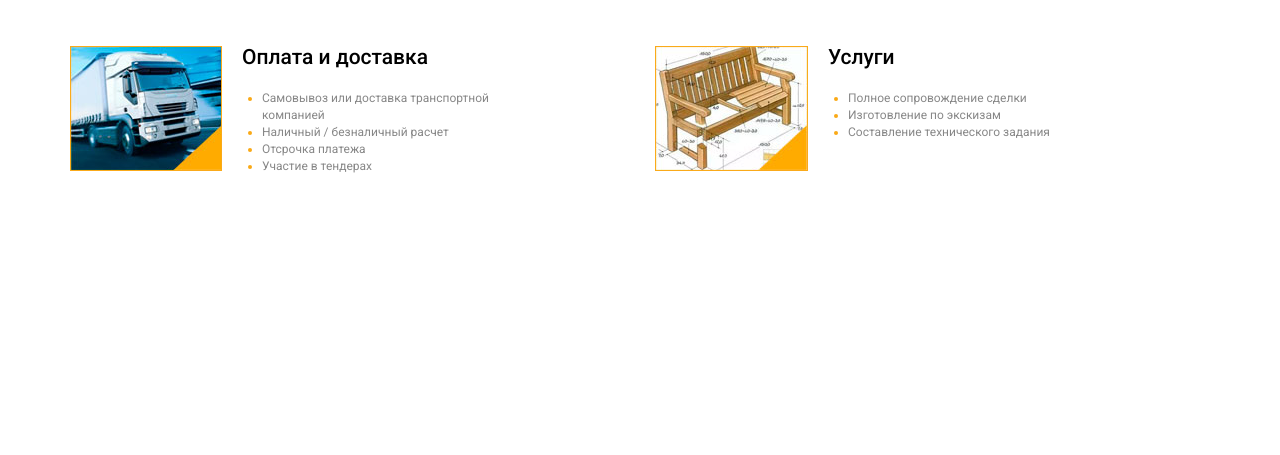
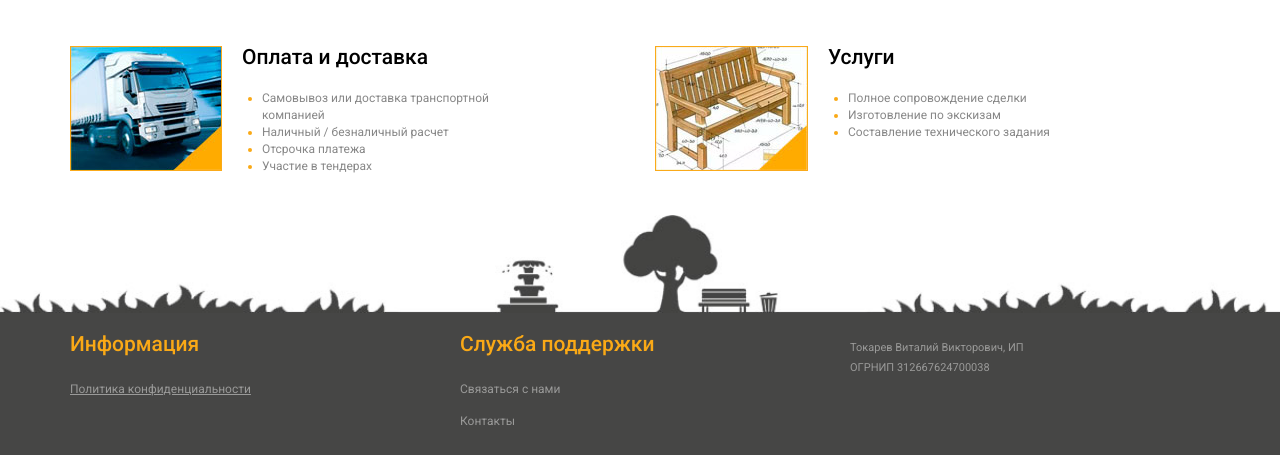
Before and after one commit to IP-CAM/Garden-Park-Furniture-Theme-for-Opencart, a PHP site: page / in a window 1280 px wide. Shown: the part 2566-3021 px from the top of the page. Before the commit the page ends 2739 px from the top, so only its background shows below. Run offline with PHP 8.4, Linux system fonts and the light colour scheme; some libraries are stand-ins or nearby versions.

Commit message:
all ready!

```diff
--- a/html/css/style.css
+++ b/html/css/style.css
@@ -322,8 +322,37 @@ ul.menu-top-right li:last-child {
 	min-width: 300px;
 }
 
+.footer-composition {
+	text-align: center;
+}
 
+.footer-composition img{
+	width: 100%;
+}
+.content-footer {
+	color: #9a9a99;
+	background: #464645;
+}
 
+.content-footer h2{
+	font-size: 21px;
+	color: #faa916;
+	padding-bottom:15px;
+}
+.content-footer ul{
+	padding-left:0;
+}
+
+.content-footer li{
+	list-style: none;
+	padding-bottom:15px;
+}
+
+.content-footer p{
+	margin-top:25px;
+	line-height: 20px;
+	font-size: 11px;
+}
 
 /* Large Devices, Wide Screens */
 @media only screen and (max-width : 1200px) {
--- a/html/index.html
+++ b/html/index.html
@@ -232,23 +232,27 @@
 					<div class="col-sm-6">
 						<img src="img/products.jpg" alt="">
 						<div class="content-condition-item">
+							<article>
 								<h2>Продукция</h2>
 								<ul>
 									<li><span>Быстрые сроки производства</span></li>
 									<li><span>Травмобезопасность</span></li>
 									<li><span>Экологическая безопасность</span></li>
 								</ul>
+							</article>
 						</div>
 					</div>
 					<div class="clearfix visible-xs-block"></div>
 					<div class="col-sm-6">
 						<img src="img/guarantee.jpg" alt="">
 						<div class="content-condition-item">
+							<article>
 								<h2>Гарантия и сервис</h2>
 								<ul>
 									<li><span>Гарантийное обслуживание</span></li>
 									<li><span>Постгарантийное обслуживание</span></li>
 								</ul>
+							</article>
 						</div>
 					</div>
 				</div> <!-- /.row -->
@@ -257,6 +261,7 @@
 					<div class="col-sm-6">
 						<img src="img/payment.jpg" alt="">
 						<div class="content-condition-item">
+							<article>
 								<h2>Оплата и доставка</h2>
 								<ul>
 									<li><span>Самовывоз или доставка транспортной <br> компанией</span></li>
@@ -264,28 +269,56 @@
 									<li><span>Отсрочка платежа</span></li>
 									<li><span>Участие в тендерах</span></li>
 								</ul>
+							</article>
 						</div>
 					</div>
 					<div class="clearfix visible-xs-block"></div>
 					<div class="col-sm-6">
 						<img src="img/services.jpg" alt="">
 						<div class="content-condition-item">
+							<article>
 								<h2>Услуги</h2>
 								<ul>
 									<li><span>Полное сопровождение сделки</span></li>
 									<li><span>Изготовление по экскизам</span></li>
 									<li><span>Составление технического задания</span></li>
 								</ul>
+							</article>
 						</div>
 					</div>
 				</div> <!-- /.row -->
-
 			</div>
 		</div> <!-- /.content-condition -->
-
 	</main>
 
 	<footer>
+		<div class="footer-composition">
+			<img src="img/composition.jpg" alt="">
+		</div>
+		<div class="content-footer">
+			<div class="container">
+				<div class="row">
+					<div class="col-md-4 col-sm-4 col-xs-6">
+						<h2>Информация</h2>
+						<ul>
+							<li><u>Политика конфиденциальности</u></li>
+						</ul>
+					</div>
+					<div class="col-md-4 col-sm-4 col-xs-6">
+						<h2>Служба поддержки</h2>
+						<ul>
+							<li>Связаться с нами</li>
+							<li>Контакты</li>
+						</ul>
+					</div>
+					<div class="col-md-4 col-sm-4">
+						<p>Токарев Виталий Викторович, ИП <br>
+							ОГРНИП 312667624700038</p>
+						</div>
+					</div>
+				</div>
+			</div>
+
 		</footer>
 
 
```
Also changed, not shown: html/img/composition.jpg (added). Lines whose indentation alone changed are shown as unchanged.
